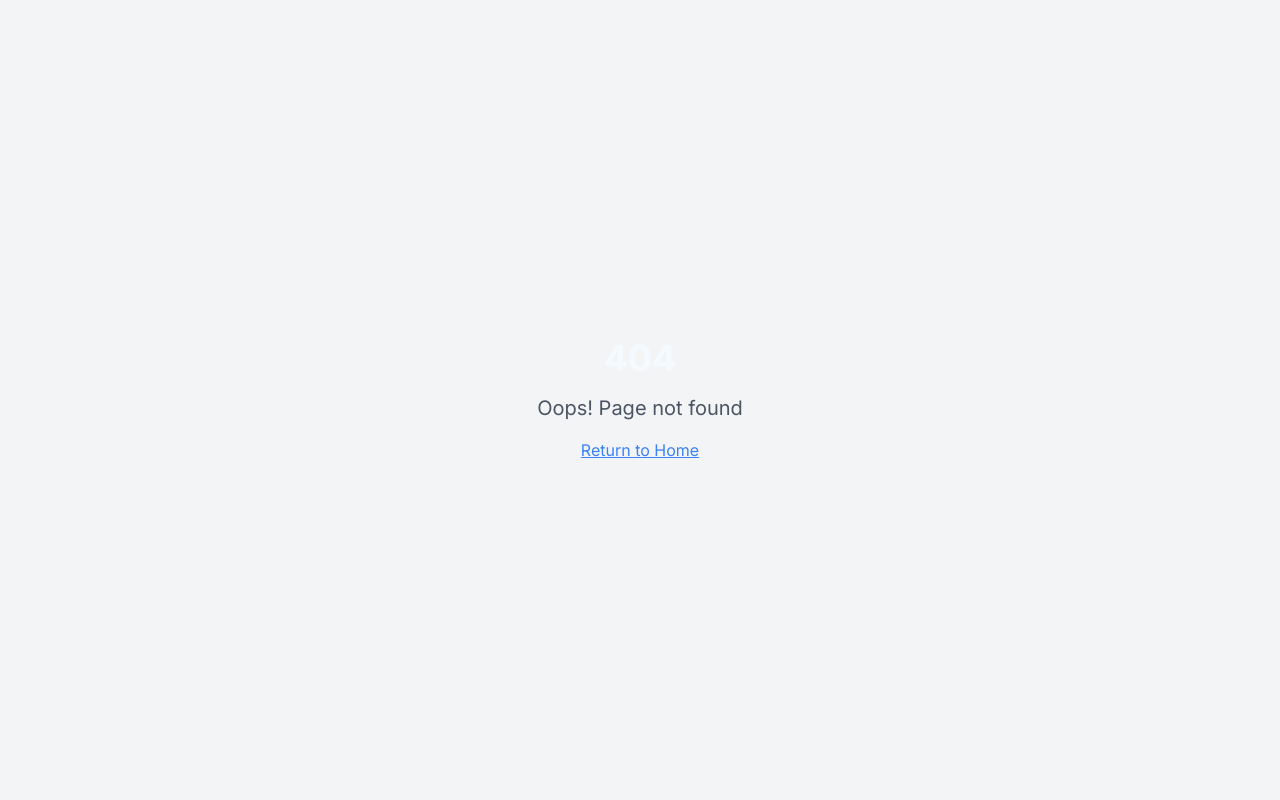
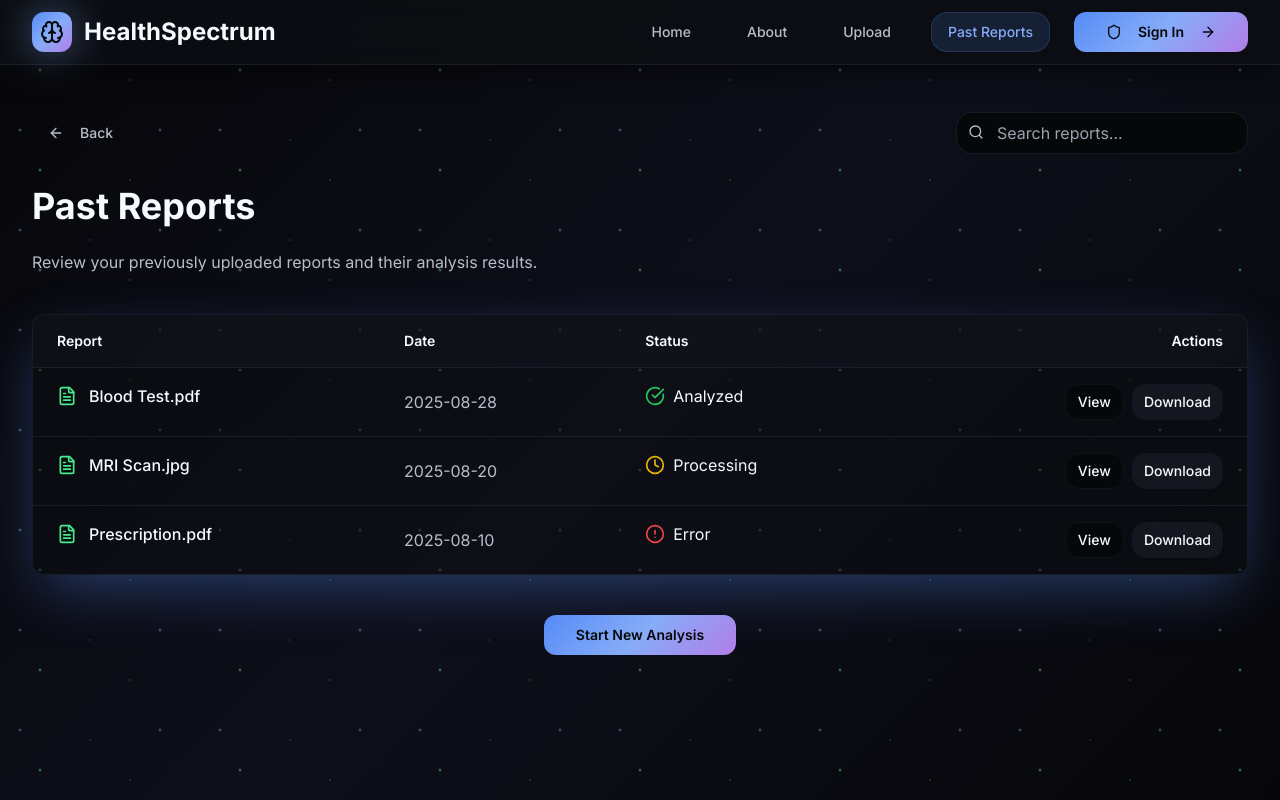
Before and after one commit to ashutosh2652/HealthSpectrum, a React (Vite) app in the folder client/: page /PastReport in a window 1280 px wide. Before the commit this address had no page. Built offline with nearby package versions, Linux system fonts and the light colour scheme; the HTML template or start-up script is replaced by a standard one.

Commit message:
added path reports

```diff
--- a/client/src/App.tsx
+++ b/client/src/App.tsx
@@ -10,6 +10,7 @@ import NotFound from "./pages/NotFound";
 import SignIn from "./pages/SignIn";
 import SignUp from "./pages/SignUp";
 import AuthLayout from "./components/auth/Layout";
+import PastReport from "./pages/PastReport";
 
 const queryClient = new QueryClient();
 
@@ -27,6 +28,7 @@ const App = () => (
           <Route path="/" element={<Index />} />
           <Route path="/about" element={<AboutPage />} />
           <Route path="/upload" element={<Upload />} />
+          <Route path="/PastReport" element={<PastReport />} />
           <Route path="*" element={<NotFound />} />
         </Routes>
       </BrowserRouter>
--- a/client/src/components/Navbar.tsx
+++ b/client/src/components/Navbar.tsx
@@ -126,6 +126,19 @@ export const Navbar = ({
               </Button>
             </Link>
 
+            <Link to="/PastReport">
+              <Button
+                variant="ghost"
+                className={`transition-colors font-medium ${
+                  !useInternalNavigation && isActive("/PastReport")
+                    ? "text-primary-glow bg-primary-soft border border-primary/20 rounded-lg px-4"
+                    : "text-muted-foreground hover:text-primary-glow"
+                }`}
+              >
+                Past Reports
+              </Button>
+            </Link>
+
             <Link to="/auth/sign-in">
               <Button className="btn-medical-primary group">
                 <Shield className="w-4 h-4 mr-2" />
--- /dev/null
+++ b/client/src/pages/PastReport.tsx
@@ -0,0 +1,126 @@
+import { useState } from "react";
+import { motion } from "framer-motion";
+import { FileText, CheckCircle, Clock, AlertCircle, ArrowLeft, Search } from "lucide-react";
+import { Button } from "@/components/ui/button";
+import { Navbar } from "@/components/Navbar";
+
+interface PastReportsProps {
+  onBack: () => void;
+}
+
+interface Report {
+  id: number;
+  name: string;
+  date: string;
+  status: "analyzed" | "processing" | "error";
+}
+
+const PastReport = ({ onBack }: PastReportsProps) => {
+  const [reports] = useState<Report[]>([
+    { id: 1, name: "Blood Test.pdf", date: "2025-08-28", status: "analyzed" },
+    { id: 2, name: "MRI Scan.jpg", date: "2025-08-20", status: "processing" },
+    { id: 3, name: "Prescription.pdf", date: "2025-08-10", status: "error" },
+  ]);
+
+  const getStatusIcon = (status: Report["status"]) => {
+    switch (status) {
+      case "analyzed":
+        return <CheckCircle className="w-5 h-5 text-green-500" />;
+      case "processing":
+        return <Clock className="w-5 h-5 text-yellow-500" />;
+      case "error":
+        return <AlertCircle className="w-5 h-5 text-red-500" />;
+    }
+  };
+
+  return (
+    <div className="min-h-screen cosmic-bg">
+      <div className="absolute inset-0 stars-pattern opacity-30"></div>
+
+      {/* Navigation */}
+      <Navbar />
+
+      {/* Content */}
+      <main className="pt-16 relative z-10">
+        <div className="medical-container py-12">
+          <div className="flex items-center justify-between mb-8">
+            <Button
+              onClick={onBack}
+              variant="ghost"
+              className="flex items-center space-x-2 text-muted-foreground hover:text-foreground"
+            >
+              <ArrowLeft className="w-5 h-5" />
+              <span>Back</span>
+            </Button>
+            <div className="relative">
+              <Search className="w-4 h-4 absolute left-3 top-3 text-muted-foreground" />
+              <input
+                type="text"
+                placeholder="Search reports..."
+                className="pl-10 pr-4 py-2 border border-border/50 rounded-lg bg-background focus:outline-none focus:ring-2 focus:ring-primary"
+              />
+            </div>
+          </div>
+
+          <h1 className="text-4xl font-bold text-foreground mb-6">Past Reports</h1>
+          <p className="text-muted-foreground mb-10">
+            Review your previously uploaded reports and their analysis results.
+          </p>
+
+          <motion.div
+            initial={{ opacity: 0, y: 20 }}
+            animate={{ opacity: 1, y: 0 }}
+            transition={{ duration: 0.6 }}
+            className="bg-card/50 rounded-xl shadow-medical overflow-hidden border border-border/50"
+          >
+            <table className="w-full text-left">
+              <thead className="bg-muted/30">
+                <tr>
+                  <th className="py-4 px-6 text-sm font-semibold text-foreground">Report</th>
+                  <th className="py-4 px-6 text-sm font-semibold text-foreground">Date</th>
+                  <th className="py-4 px-6 text-sm font-semibold text-foreground">Status</th>
+                  <th className="py-4 px-6 text-sm font-semibold text-foreground text-right">Actions</th>
+                </tr>
+              </thead>
+              <tbody>
+                {reports.map((report, index) => (
+                  <motion.tr
+                    key={report.id}
+                    initial={{ opacity: 0, x: -20 }}
+                    animate={{ opacity: 1, x: 0 }}
+                    transition={{ delay: index * 0.1 }}
+                    className="border-t border-border/50 hover:bg-muted/20 transition-colors"
+                  >
+                    <td className="py-4 px-6 flex items-center space-x-3">
+                      <FileText className="w-5 h-5 text-accent" />
+                      <span className="font-medium">{report.name}</span>
+                    </td>
+                    <td className="py-4 px-6 text-muted-foreground">{report.date}</td>
+                    <td className="py-4 px-6 flex items-center space-x-2">
+                      {getStatusIcon(report.status)}
+                      <span className="capitalize">{report.status}</span>
+                    </td>
+                    <td className="py-4 px-6 text-right">
+                      <Button variant="outline" size="sm" className="mr-2">
+                        View
+                      </Button>
+                      <Button variant="secondary" size="sm">
+                        Download
+                      </Button>
+                    </td>
+                  </motion.tr>
+                ))}
+              </tbody>
+            </table>
+          </motion.div>
+
+          <div className="mt-10 text-center">
+            <Button className="btn-medical-primary">Start New Analysis</Button>
+          </div>
+        </div>
+      </main>
+    </div>
+  );
+};
+
+export default PastReport;
```
